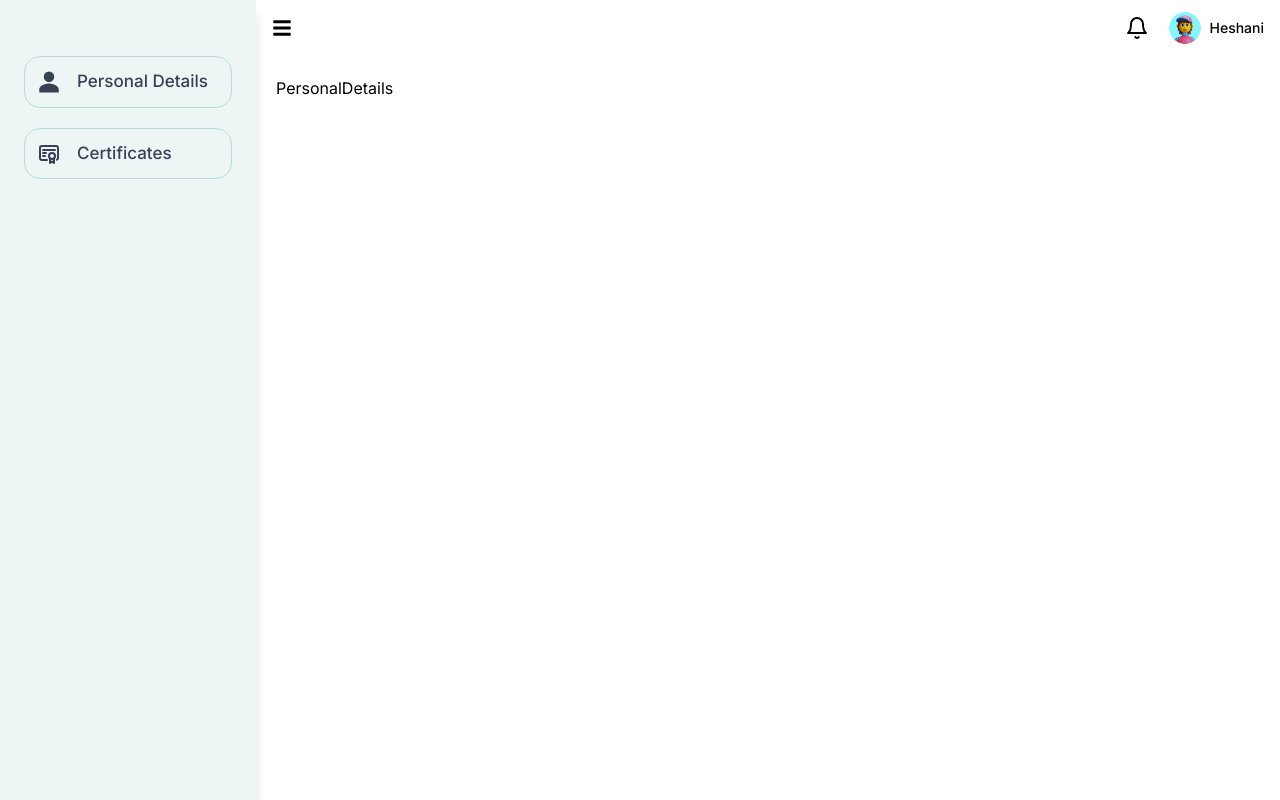
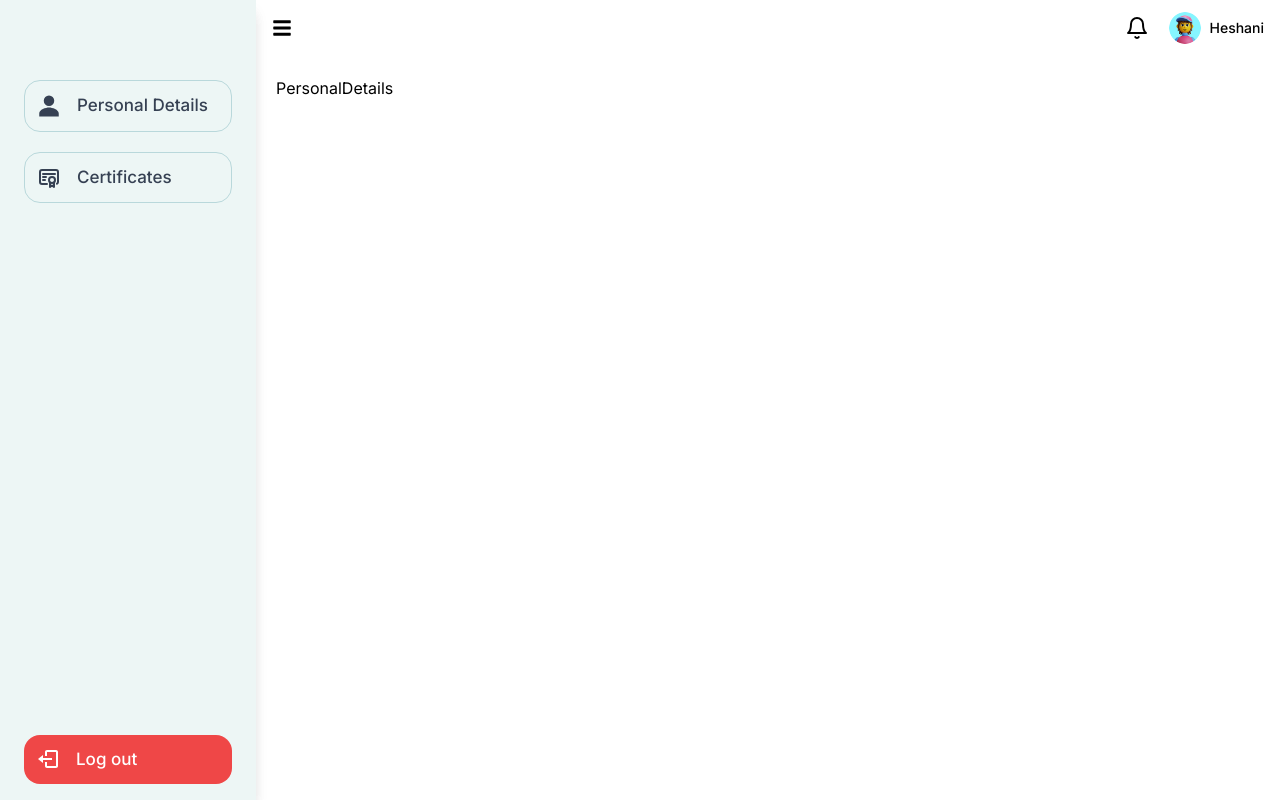
Before and after one commit to DESHANISIRIWARDHANA/Replacement-of-sports-certificates, a React (Vite) app in the folder frontend/: page /certificate in a window 1280 px wide. Built offline with nearby package versions, Linux system fonts and the light colour scheme.

Commit message:
content updated side navbar

```diff
--- a/frontend/src/pages/requestCertificates/Dashboard.jsx
+++ b/frontend/src/pages/requestCertificates/Dashboard.jsx
@@ -5,7 +5,7 @@ import Navbar from "./Navbar";
 import MainContent from "./MainContent";
 
 function Dashboard({ sidebarToggle, setSidebarToggle }) {
-  const [selectedPage, setSelectedPage] = useState("Personal-Details");
+  const [selectedPage, setSelectedPage] = useState("Personal Details");
 
   return (
     <div className="flex w-full">
--- a/frontend/src/pages/requestCertificates/MainContent.jsx
+++ b/frontend/src/pages/requestCertificates/MainContent.jsx
@@ -6,7 +6,7 @@ function MainContent({ selectedPage }) {
 
   const renderContent = () => {
     switch (selectedPage) {
-      case "Personal-Details":
+      case "Personal Details":
         return <PersonalDetails />;
       case "Certificates":
         return <ChooseCertificate />;
--- a/frontend/src/pages/requestCertificates/Sidebar.jsx
+++ b/frontend/src/pages/requestCertificates/Sidebar.jsx
@@ -2,6 +2,7 @@
 import { IoPersonSharp } from "react-icons/io5";
 import { TbCertificate } from "react-icons/tb";
 import { useNavigate } from "react-router-dom";
+import { BiLogOut } from "react-icons/bi";
 
 function Sidebar({ sidebarToggle, onSelectPage }) {
   const navigate = useNavigate();
@@ -18,23 +19,23 @@ function Sidebar({ sidebarToggle, onSelectPage }) {
     },
   ];
 
-    const handleNavigation = (route, label) => {
-      navigate(route);
-      onSelectPage(label);
-    };
+  const handleNavigation = (route, label) => {
+    navigate(route);
+    onSelectPage(label);
+  };
 
   return (
     <div
       className={`${
         sidebarToggle ? "hidden" : "block"
-      } w-64 bg-[#EDF6F5] fixed h-full px-6 py-4 shadow-lg`}
+      } w-64 bg-[#EDF6F5] fixed h-full px-6 py-4 shadow-lg flex flex-col justify-between`}
     >
-      <div className="my-6 text-center">
+      <div className="mt-6 text-center">
         <ul className="mt-10 space-y-5">
           {sidebarItems.map((item, index) => (
             <li key={index} className="relative">
               <div
-                className="flex relative items-center border-1 border-[#B9D8DB] rounded-2xl px-3 py-3 space-x-4 text-gray-700 cursor-pointer hover:bg-[#67CDCD]"
+                className="flex relative items-center border border-[#B9D8DB] rounded-2xl px-3 py-3 space-x-4 text-gray-700 cursor-pointer hover:bg-[#67CDCD]"
                 onClick={() => handleNavigation(item.route, item.label)}
               >
                 {item.icon}
@@ -44,8 +45,19 @@ function Sidebar({ sidebarToggle, onSelectPage }) {
           ))}
         </ul>
       </div>
+
+      {/* Log Out Button */}
+      <div className="absolute bottom-4 left-6 right-6">
+        <div
+          className="flex items-center  bg-[#EF4747] text-white rounded-2xl px-3 py-3 space-x-4 cursor-pointer hover:opacity-90"
+          onClick={() => handleNavigation("", "Log out")}
+        >
+          <BiLogOut className="w-6 h-6" />
+          <span className="text-[17px] font-medium">Log out</span>
+        </div>
+      </div>
     </div>
   );
 }
 
-export default Sidebar
+export default Sidebar;
```
